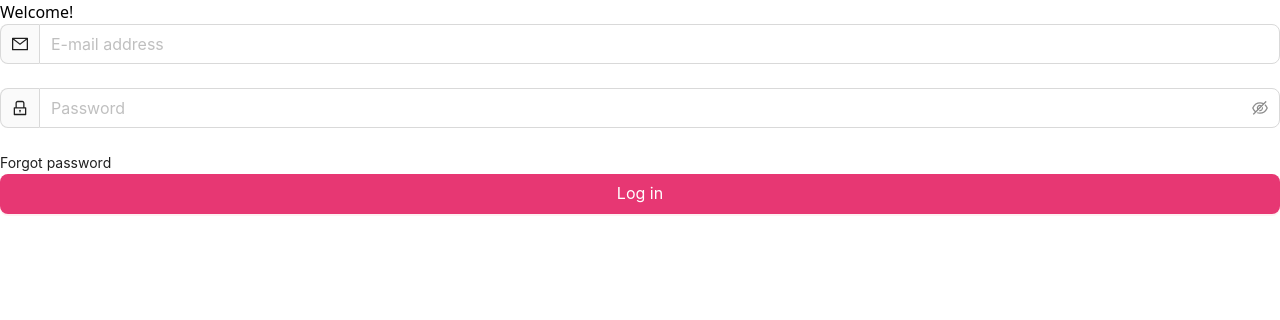
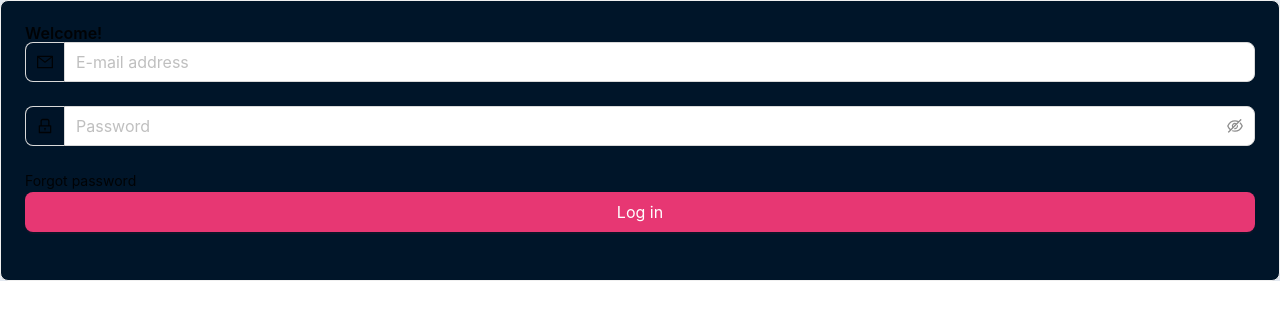
Before and after one commit to imadiaz/web-m2-app, a React (Vite) app: page / in a window 1280 px wide. Shown: the top 320 px of the page. Built offline with nearby package versions, Linux system fonts and the light colour scheme.

Commit message:
Improves done, Adds Card and Layout components from ant Design to apply global token theme

```diff
--- a/src/App.tsx
+++ b/src/App.tsx
@@ -15,6 +15,11 @@ function App() {
           linkHoverDecoration: "underline",
           colorBgLayout: "#e2e8f0",
         },
+        components: {
+          Card:{
+            colorBgContainer: '#001529'
+          }
+        }
       }}
     >
       <Routes>
--- a/src/data/user/user.request.ts
+++ b/src/data/user/user.request.ts
@@ -3,7 +3,7 @@ export class LoginRequest {
   password: string;
 
   constructor(email: string, password: string) {
-    this.email = email;
+    this.email = email.trim();
     this.password = password;
   }
 }
--- a/src/pages/auth/Login.tsx
+++ b/src/pages/auth/Login.tsx
@@ -1,5 +1,5 @@
 import { LockOutlined, MailOutlined } from "@ant-design/icons";
-import { Form, Button, Input } from "antd";
+import { Form, Button, Input, Layout, Card } from "antd";
 import React, { useEffect } from "react";
 import { useLoginMutation } from "../../services/authService";
 import { LoginRequest } from "../../data/user/user.request";
@@ -10,13 +10,19 @@ import { useSessionStorage } from "../../core/useSessionStorage";
 import User from "../../data/user/user";
 import Strings from "../../utils/Strings";
 import { handleErrorNotification } from "../../utils/Notifications";
+import Meta from "antd/es/card/Meta";
+import { validateEmail } from "../../utils/Validations";
+import Constants from "../../utils/Constants";
+import Routes from "../../utils/Routes";
 
 const LoginPage = () => {
-  const [passwordVisible, setPasswordVisible] = React.useState(false);
+  const [isPasswordVisible, setPasswordVisible] = React.useState(false);
   const [login, { isLoading }] = useLoginMutation();
   const distpatch = useAppDispatch();
   const navigate = useNavigate();
-  const [getSessionUser, setSessionUser] = useSessionStorage<User>("");
+  const [getSessionUser, setSessionUser] = useSessionStorage<User>(
+    Constants.EMPTY_STRING
+  );
 
   useEffect(() => {
     if (getSessionUser() !== null) {
@@ -33,28 +39,30 @@ const LoginPage = () => {
 
       setSessionUser(data);
       distpatch(setCredentials({ ...data }));
-      navigate("/page1");
+      navigate(Routes.AppDirectionHome);
     } catch (error) {
-      handleErrorNotification(error)
+      handleErrorNotification(error);
     }
   };
 
   return (
-    <div className="flex bg-slate-200 justify-center items-center min-h-screen">
-      <div className="p-6 relative  md:w-96  shadow-2xl bg-slate-900 rounded-2xl">
-        <h1 className="text-center text-3xl block font-semibold text-white">
-          Welcome!
-        </h1>
+    <Layout className="flex justify-center items-center min-h-screen">
+      <Card className="p-3 relative  lg:w-96  shadow-2xl rounded-2xl">
+        <Meta
+          title={
+            <h1 className="text-center text-3xl block font-semibold text-white">
+              {Constants.WELCOME}
+            </h1>
+          }
+        />
         <Form
           name="normal_login"
-          className="mt-4"
+          className="mt-6"
           initialValues={{ remember: true }}
           onFinish={onFinish}
+          validateTrigger="onSubmit"
         >
-          <Form.Item
-            name="email"
-            rules={[{ type: 'email',required: true, message: Strings.requiredEmail }]}
-          >
+          <Form.Item name="email" rules={[{ validator: validateEmail }]}>
             <Input
               size="large"
               addonBefore={<MailOutlined className="text-white" />}
@@ -63,7 +71,9 @@ const LoginPage = () => {
           </Form.Item>
           <Form.Item
             name="password"
-            rules={[{min: 8,required: true, message: Strings.requiredPassword }]}
+            rules={[
+              { min: 8, required: true, message: Strings.requiredPassword },
+            ]}
           >
             <Input.Password
               size="large"
@@ -71,7 +81,7 @@ const LoginPage = () => {
               type="password"
               placeholder={Strings.password}
               visibilityToggle={{
-                visible: passwordVisible,
+                visible: isPasswordVisible,
                 onVisibleChange: setPasswordVisible,
               }}
             />
@@ -92,8 +102,8 @@ const LoginPage = () => {
             </Button>
           </Form.Item>
         </Form>
-      </div>
-    </div>
+      </Card>
+    </Layout>
   );
 };
 
--- /dev/null
+++ b/src/utils/Constants.ts
@@ -0,0 +1,7 @@
+const EMPTY_STRING = ''
+const WELCOME = 'Welcome!'
+
+export default {
+    EMPTY_STRING,
+    WELCOME
+}
--- /dev/null
+++ b/src/utils/Routes.ts
@@ -0,0 +1,5 @@
+const AppDirectionHome = "/page1";
+
+export default {
+  AppDirectionHome,
+};
--- /dev/null
+++ b/src/utils/Validations.ts
@@ -0,0 +1,16 @@
+import { RuleObject } from "antd/lib/form";
+import Strings from "./Strings";
+
+export const validateEmail = (
+  _: RuleObject,
+  value: string,
+  callback: (error?: string) => void
+) => {
+  if (!value || value.trim() === "") {
+    callback(Strings.requiredEmail);
+  } else if (!/^\S+@\S+\.\S+$/.test(value.trim())) {
+    callback(Strings.requiredValidEmailAddress);
+  } else {
+    callback();
+  }
+};
--- a/src/utils/strings.ts
+++ b/src/utils/strings.ts
@@ -1,10 +1,11 @@
 export default class Strings {
-    static login = 'Log in'
-    static password = 'Password'
-    static email = 'E-mail address'
-    static forgotPassword = 'Forgot password'
+  static login = "Log in";
+  static password = "Password";
+  static email = "E-mail address";
+  static forgotPassword = "Forgot password";
 
-    //errors
-    static requiredEmail = 'Please input your e-mail!'
-    static requiredPassword = 'Please input your password!'
+  //errors
+  static requiredEmail = "Please input your e-mail address!";
+  static requiredPassword = "Please input your password!";
+  static requiredValidEmailAddress = "Please enter a valid e-mail address!";
 }
```
